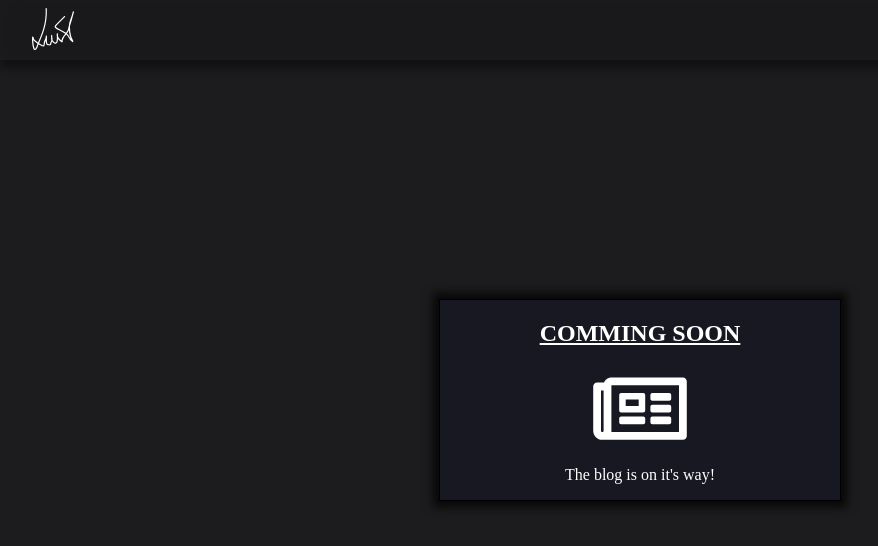
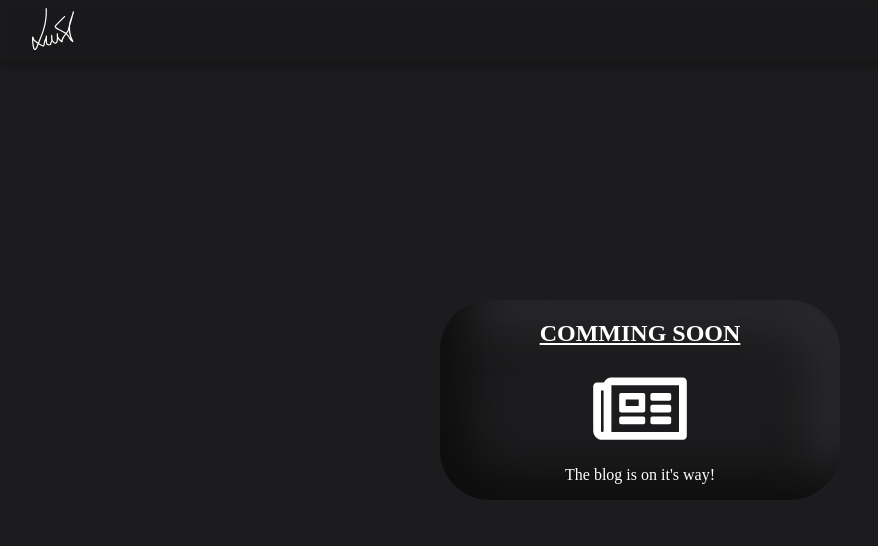
Before and after one commit to luisazevedo01/azevedoluis-website, a React (Create React App) app: page /blog in a window 1280 px wide. Shown: the top 546 px of the page, without its empty margins (0-878 px from the left). Built offline with nearby package versions, Linux system fonts and the light colour scheme.

Commit message:
FIX: Blog report and fadeIn on header

```diff
--- a/src/components/Header/Header.styles.scss
+++ b/src/components/Header/Header.styles.scss
@@ -7,8 +7,9 @@
   display: flex;
   height: $header-height;
   justify-content: space-between;
-  backdrop-filter: brightness(90%) blur(8px);
-  box-shadow: 0px 8px 8px 0px rgba(0, 0, 0, 0.4);
+  backdrop-filter: brightness(90%) blur(3px);
+  box-shadow: 0px 8px 8px 0px rgba(0, 0, 0, 0.18);
+  animation: fadeIn 600ms;
 
   ul {
     list-style-type: none;
@@ -62,3 +63,13 @@
     width: 100px;
   }
 }
+
+@keyframes fadeIn {
+  0% {
+    opacity: 0;
+  }
+
+  100% {
+    opacity: 1;
+  }
+}
--- a/src/components/Header/Header.tsx
+++ b/src/components/Header/Header.tsx
@@ -11,12 +11,13 @@ const Header = () => {
   const [prevY, setPrevY] = useState<number>(0);
 
   const showHeader = () => {
-    window.scrollY > prevY ? setShow(false) : setShow(true);
+    if (window.scrollY > prevY) setShow(false);
+    if (window.scrollY <= prevY) setShow(true);
     setPrevY(window.scrollY);
   };
 
   useEffect(() => {
-    window.addEventListener("scroll", showHeader);
+    window.addEventListener("scroll", showHeader, { passive: true });
   });
 
   useEffect(() => {
--- a/src/views/Blog/Blog.styles.scss
+++ b/src/views/Blog/Blog.styles.scss
@@ -5,12 +5,11 @@
   display: flex;
   justify-content: center;
   align-items: center;
-
   &_report {
     font-family: Sen;
-    border: 1px solid black;
-    box-shadow: 0px 0px 9px 6px rgba(0, 0, 0, 0.75);
-    background-color: $secondary-background-color;
+    border-radius: 50px;
+    background: #1c1c1e;
+    box-shadow: inset 26px -26px 42px #0e0e0f, inset -26px 26px 42px #2a2a2d;
     width: 300px;
     height: 200px;
     display: flex;
@@ -26,6 +25,6 @@
 
 @media screen and (min-width: 875px) {
   .blog_report {
-      width: 400px;
+    width: 400px;
   }
 }
--- a/src/views/Home/Home.styles.scss
+++ b/src/views/Home/Home.styles.scss
@@ -9,7 +9,7 @@
   &_snapshot {
     position: relative;
     height: 80vh;
-    padding: 16px 16px 0 16px ;
+    padding: 16px 16px 0 16px;
     background: linear-gradient(
       to bottom,
       $primary-background-color 30%,
```
